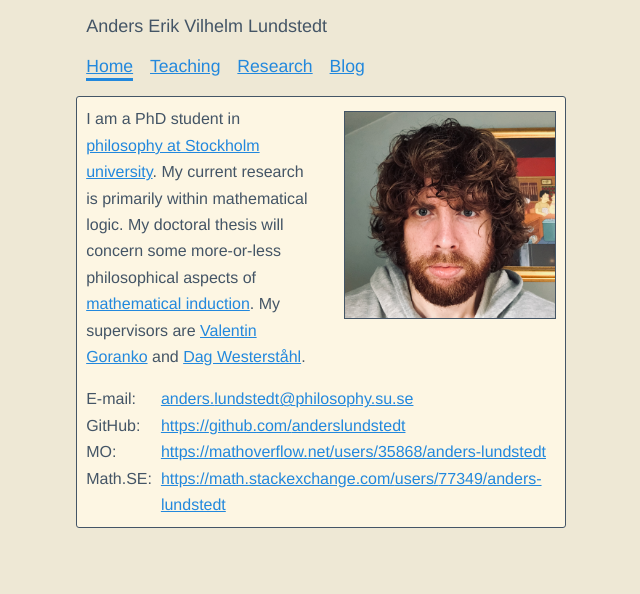
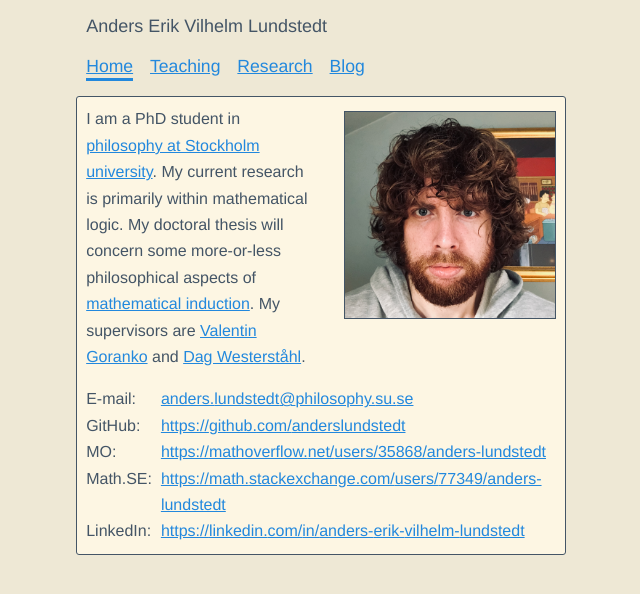
Before and after one commit to anderslundstedt/anderslundstedt.github.io, a Jekyll site: the page built from index.html, in a window 1280 px wide. Shown: the top 594 px of the page, without its empty margins (319-959 px from the left). Built offline with Jekyll 4.4.1, drawn with Linux system fonts in a browser that asks for light colours.

Commit message:
add LinkedIn

```diff
--- a/index.html
+++ b/index.html
@@ -34,4 +34,8 @@ layout: default
     <td>Math.SE:</td>
     <td><a href="https://math.stackexchange.com/users/77349/anders-lundstedt">https://<wbr>math.<wbr>stackexchange.<wbr>com/<wbr>users/<wbr>77349/<wbr>anders-<wbr>lundstedt</a></td>
   </tr>
+  <tr>
+    <td>LinkedIn:</td>
+    <td><a href="https://linkedin.com/in/anders-erik-vilhelm-lundstedt/">https://<wbr>linkedin.<wbr>com/<wbr>in/<wbr>anders-<wbr>erik-<wbr>vilhelm-<wbr>lundstedt</a></td>
+  </tr>
 </table>
```
